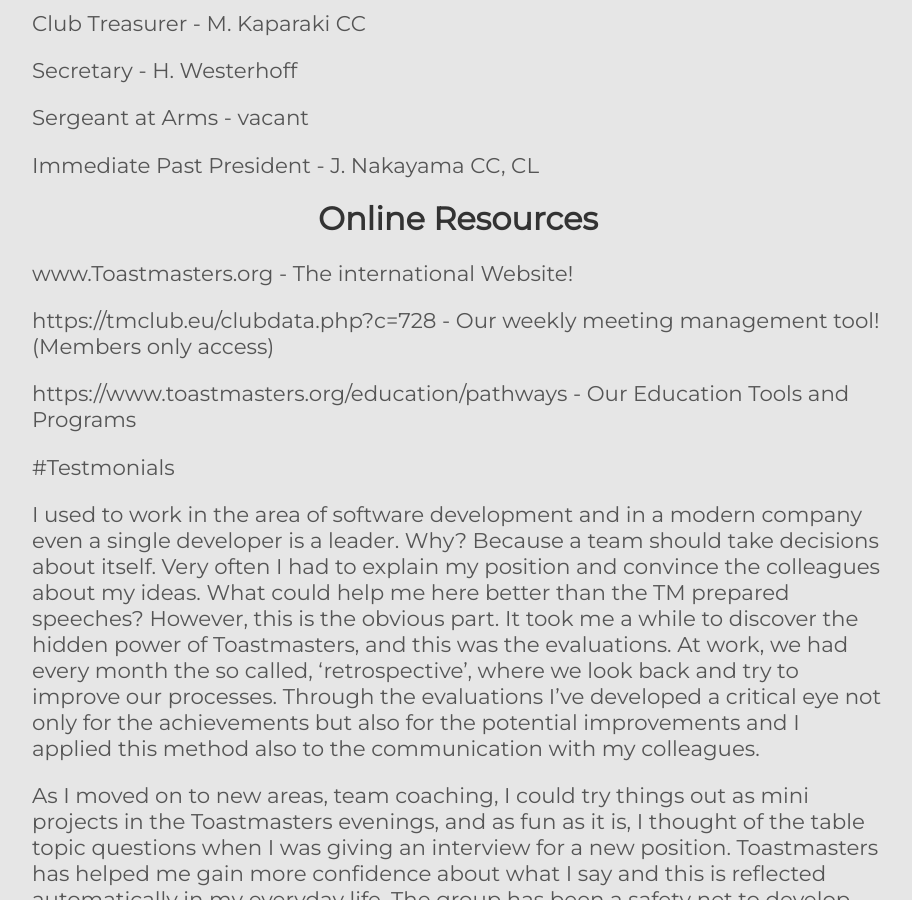
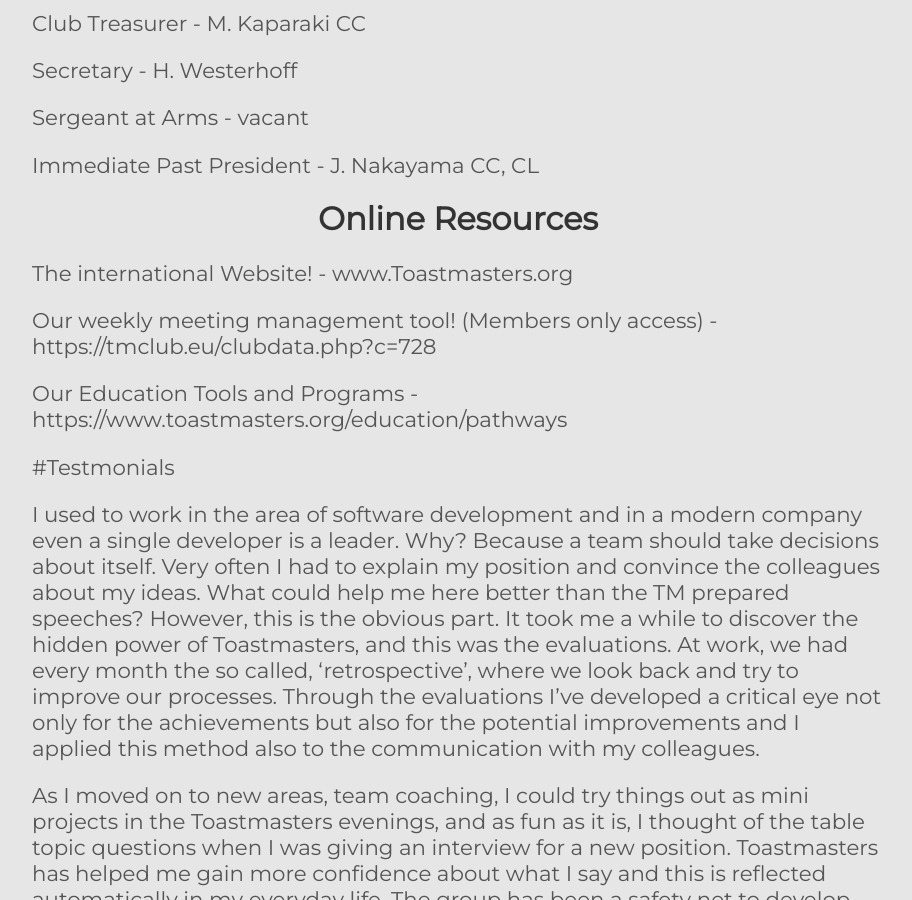
Before and after one commit to toastmasters-aachen/toastmasters-aachen.github.io, a Jekyll site: the page built from about.md, in a window 1280 px wide and 900 px high, scrolled down 1274 px. Shown: the whole window, without its empty margins (182-1094 px from the left). Built offline with Jekyll 4.4.1, drawn with Linux system fonts in a browser that asks for light colours.

```diff
--- a/about.md
+++ b/about.md
@@ -44,14 +44,11 @@ Immediate Past President - J. Nakayama CC, CL
 
 
 # Online Resources
+The international Website! - www.Toastmasters.org
 
-www.Toastmasters.org - The international Website!
+Our weekly meeting management tool!  (Members only access) - https://tmclub.eu/clubdata.php?c=728
 
-
-https://tmclub.eu/clubdata.php?c=728 - Our weekly meeting management tool!  (Members only access)
-
-
-https://www.toastmasters.org/education/pathways - Our Education Tools and Programs
+Our Education Tools and Programs - https://www.toastmasters.org/education/pathways
 
 
 #Testmonials
```
